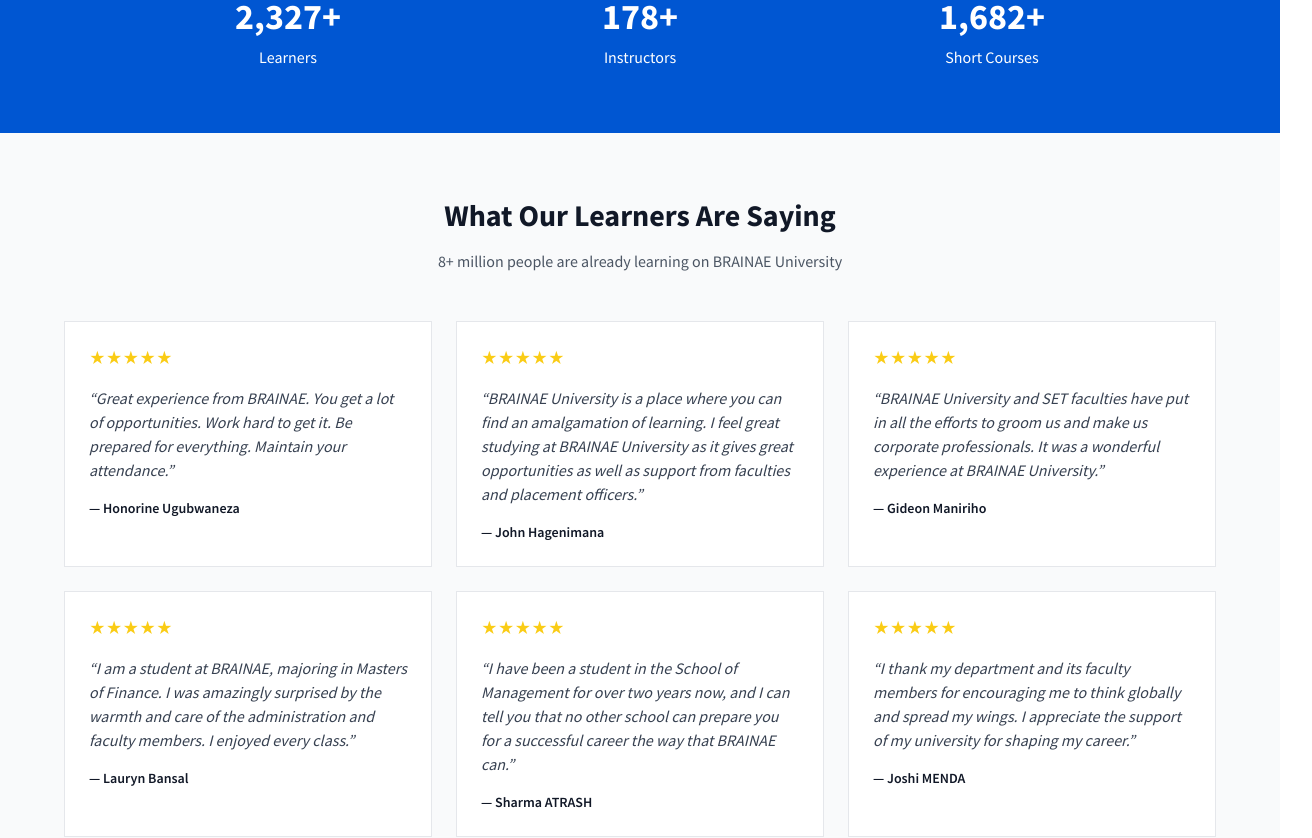
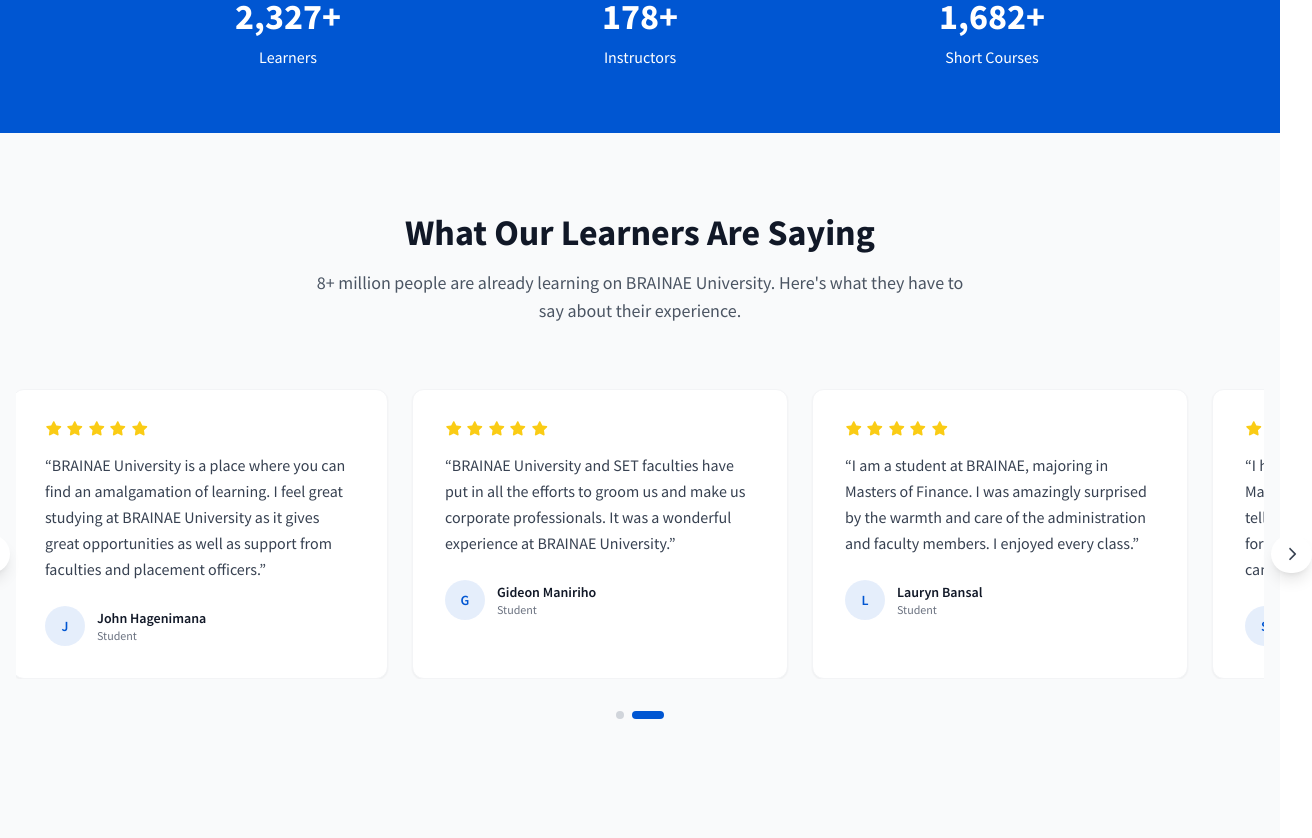
Before and after one commit to hubertit/brainae-v2, a Next.js app in the folder web/: page / in a window 1280 px wide. Shown: the part 1760-2598 px from the top of the page, 1312 px wide, since content can reach past the window. Built offline with nearby package versions, Linux system fonts and the light colour scheme.

Commit message:
Add modern testimonials carousel with sliding animation

```diff
--- a/web/src/app/components/Icon.tsx
+++ b/web/src/app/components/Icon.tsx
@@ -97,6 +97,7 @@
   faSpinner,
   faCircleXmark,
   faDatabase,
+  faStar,
 } from '@fortawesome/free-solid-svg-icons';
 
 // Import for legacy exports
--- /dev/null
+++ b/web/src/app/components/TestimonialsCarousel.tsx
@@ -0,0 +1,171 @@
+'use client';
+
+import { useState, useEffect } from 'react';
+import Icon, { faChevronLeft, faChevronRight, faStar } from './Icon';
+
+interface Testimonial {
+  name: string;
+  quote: string;
+}
+
+interface TestimonialsCarouselProps {
+  testimonials: Testimonial[];
+  autoPlay?: boolean;
+  autoPlayInterval?: number;
+}
+
+export default function TestimonialsCarousel({
+  testimonials,
+  autoPlay = true,
+  autoPlayInterval = 5000,
+}: TestimonialsCarouselProps) {
+  const [currentIndex, setCurrentIndex] = useState(0);
+  const [isPaused, setIsPaused] = useState(false);
+
+  // Calculate how many testimonials to show per slide based on screen size
+  const getItemsPerSlide = () => {
+    if (typeof window === 'undefined') return 3;
+    if (window.innerWidth >= 1024) return 3; // lg: 3 items
+    if (window.innerWidth >= 768) return 2; // md: 2 items
+    return 1; // sm: 1 item
+  };
+
+  const [itemsPerSlide, setItemsPerSlide] = useState(getItemsPerSlide());
+
+  useEffect(() => {
+    const handleResize = () => {
+      setItemsPerSlide(getItemsPerSlide());
+    };
+
+    window.addEventListener('resize', handleResize);
+    return () => window.removeEventListener('resize', handleResize);
+  }, []);
+
+  const totalSlides = Math.ceil(testimonials.length / itemsPerSlide);
+
+  // Auto-play functionality
+  useEffect(() => {
+    if (!autoPlay || isPaused || totalSlides <= 1) return;
+
+    const interval = setInterval(() => {
+      setCurrentIndex((prev) => {
+        const newIndex = prev + 1;
+        return newIndex >= totalSlides ? 0 : newIndex;
+      });
+    }, autoPlayInterval);
+
+    return () => clearInterval(interval);
+  }, [autoPlay, autoPlayInterval, isPaused, totalSlides]);
+
+  const goToSlide = (index: number) => {
+    if (index >= 0 && index < totalSlides) {
+      setCurrentIndex(index);
+    }
+  };
+
+  const goToPrevious = () => {
+    setCurrentIndex((prev) => {
+      const newIndex = prev - 1;
+      return newIndex < 0 ? totalSlides - 1 : newIndex;
+    });
+  };
+
+  const goToNext = () => {
+    setCurrentIndex((prev) => {
+      const newIndex = prev + 1;
+      return newIndex >= totalSlides ? 0 : newIndex;
+    });
+  };
+
+  return (
+    <div
+      className="relative"
+      onMouseEnter={() => setIsPaused(true)}
+      onMouseLeave={() => setIsPaused(false)}
+    >
+      {/* Testimonials Container */}
+      <div className="overflow-hidden">
+        <div
+          className="flex transition-transform duration-500 ease-in-out"
+          style={{
+            transform: `translateX(-${(currentIndex * 100) / itemsPerSlide}%)`,
+          }}
+        >
+          {testimonials.map((testimonial, index) => (
+            <div
+              key={index}
+              className="min-w-full md:min-w-[calc(50%-12px)] lg:min-w-[calc(33.333%-16px)] px-3"
+            >
+              <div className="bg-white rounded-xl shadow-sm border border-gray-100 p-8 h-full hover:shadow-md transition-all duration-300">
+                {/* Stars */}
+                <div className="flex gap-1 mb-4">
+                  {[...Array(5)].map((_, i) => (
+                    <Icon
+                      key={i}
+                      icon={faStar}
+                      className="text-yellow-400"
+                      size="sm"
+                    />
+                  ))}
+                </div>
+
+                {/* Quote */}
+                <p className="text-gray-700 mb-6 leading-relaxed text-base">
+                  &ldquo;{testimonial.quote}&rdquo;
+                </p>
+
+                {/* Author */}
+                <div className="flex items-center">
+                  <div className="w-10 h-10 rounded-full bg-primary/10 flex items-center justify-center mr-3 flex-shrink-0">
+                    <span className="text-primary font-semibold text-sm">
+                      {testimonial.name.charAt(0).toUpperCase()}
+                    </span>
+                  </div>
+                  <div>
+                    <p className="font-semibold text-gray-900 text-sm">
+                      {testimonial.name}
+                    </p>
+                    <p className="text-gray-500 text-xs">Student</p>
+                  </div>
+                </div>
+              </div>
+            </div>
+          ))}
+        </div>
+      </div>
+
+      {/* Navigation Arrows */}
+      <button
+        onClick={goToPrevious}
+        className="absolute left-0 top-1/2 -translate-y-1/2 -translate-x-4 lg:-translate-x-12 bg-white rounded-full p-3 shadow-lg hover:shadow-xl transition-all duration-300 hover:bg-primary hover:text-white text-gray-700 z-10 hidden md:flex items-center justify-center"
+        aria-label="Previous testimonials"
+      >
+        <Icon icon={faChevronLeft} size="sm" />
+      </button>
+
+      <button
+        onClick={goToNext}
+        className="absolute right-0 top-1/2 -translate-y-1/2 translate-x-4 lg:translate-x-12 bg-white rounded-full p-3 shadow-lg hover:shadow-xl transition-all duration-300 hover:bg-primary hover:text-white text-gray-700 z-10 hidden md:flex items-center justify-center"
+        aria-label="Next testimonials"
+      >
+        <Icon icon={faChevronRight} size="sm" />
+      </button>
+
+      {/* Dots Indicator */}
+      <div className="flex justify-center gap-2 mt-8">
+        {Array.from({ length: totalSlides }).map((_, index) => (
+          <button
+            key={index}
+            onClick={() => goToSlide(index)}
+            className={`transition-all duration-300 rounded-full ${
+              index === currentIndex
+                ? 'w-8 h-2 bg-primary'
+                : 'w-2 h-2 bg-gray-300 hover:bg-gray-400'
+            }`}
+            aria-label={`Go to slide ${index + 1}`}
+          />
+        ))}
+      </div>
+    </div>
+  );
+}
--- a/web/src/app/page.tsx
+++ b/web/src/app/page.tsx
@@ -2,6 +2,7 @@
 import Header from './components/Header';
 import Footer from './components/Footer';
 import PartnersCarousel from './components/PartnersCarousel';
+import TestimonialsCarousel from './components/TestimonialsCarousel';
 import Icon, {
   faGraduationCap,
   faBook,
@@ -161,13 +162,17 @@
       </section>
 
       {/* Testimonials Section */}
-      <section className="bg-gray-50 py-16">
+      <section className="bg-gray-50 py-20">
         <div className="container mx-auto px-4">
-          <div className="max-w-6xl mx-auto">
-            <h2 className="text-3xl font-bold text-gray-900 mb-4 text-center">What Our Learners Are Saying</h2>
-            <p className="text-center text-gray-600 mb-12">8+ million people are already learning on BRAINAE University</p>
-            <div className="grid md:grid-cols-2 lg:grid-cols-3 gap-6">
-            {[
+          <div className="max-w-7xl mx-auto">
+            <div className="text-center mb-16">
+              <h2 className="text-4xl font-bold text-gray-900 mb-4">What Our Learners Are Saying</h2>
+              <p className="text-lg text-gray-600 max-w-2xl mx-auto">
+                8+ million people are already learning on BRAINAE University. Here's what they have to say about their experience.
+              </p>
+            </div>
+            <TestimonialsCarousel
+              testimonials={[
                 {
                   name: 'Honorine Ugubwaneza',
                   quote: 'Great experience from BRAINAE. You get a lot of opportunities. Work hard to get it. Be prepared for everything. Maintain your attendance.',
@@ -192,20 +197,10 @@
                   name: 'Joshi MENDA',
                   quote: 'I thank my department and its faculty members for encouraging me to think globally and spread my wings. I appreciate the support of my university for shaping my career.',
                 },
-            ].map((testimonial, index) => (
-              <div key={index} className="bg-white border border-gray-200 p-6">
-                <div className="mb-4">
-                  <div className="flex text-yellow-400 mb-2">
-                    {'★★★★★'.split('').map((star, i) => (
-                      <span key={i}>{star}</span>
-                    ))}
-                  </div>
-                </div>
-                <p className="text-gray-700 mb-4 italic">&ldquo;{testimonial.quote}&rdquo;</p>
-                <p className="text-sm font-semibold text-gray-900">— {testimonial.name}</p>
-              </div>
-            ))}
-            </div>
+              ]}
+              autoPlay={true}
+              autoPlayInterval={5000}
+            />
           </div>
         </div>
       </section>
```
Lines whose indentation alone changed are shown as unchanged.
